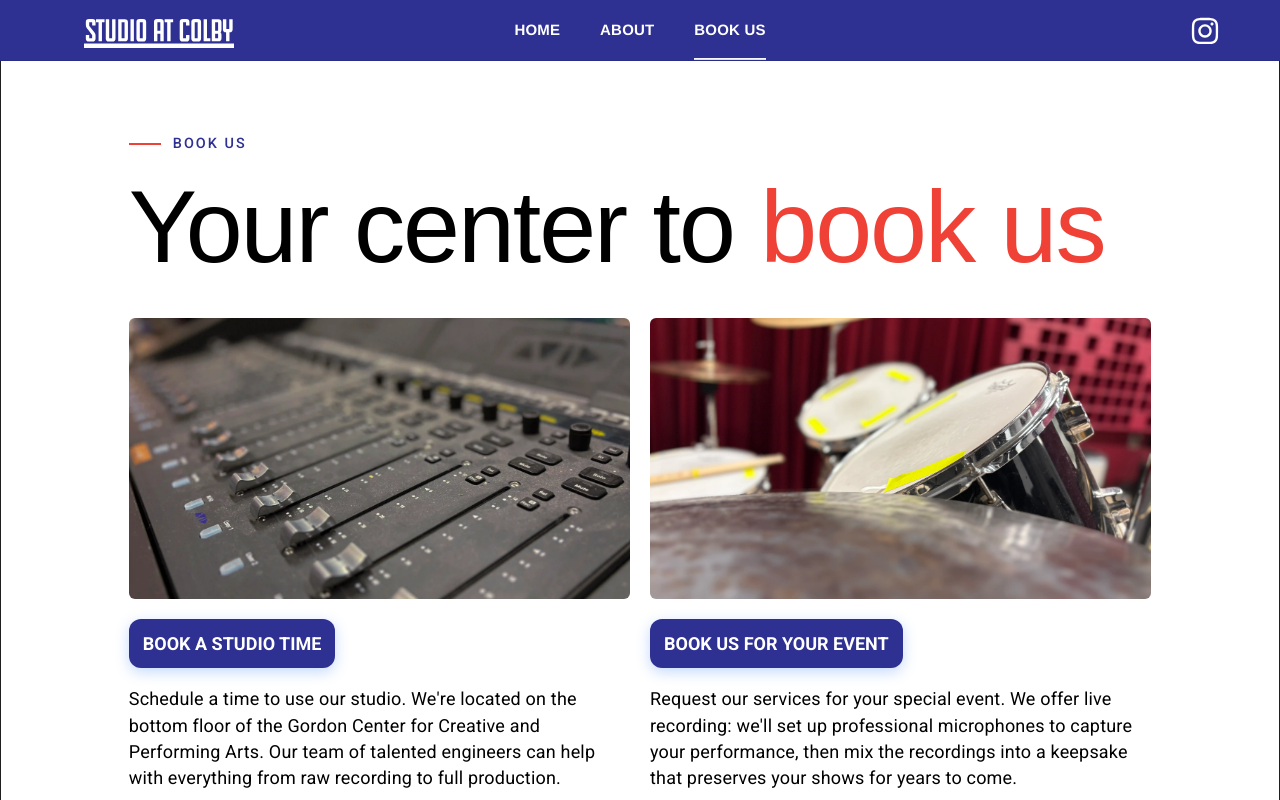
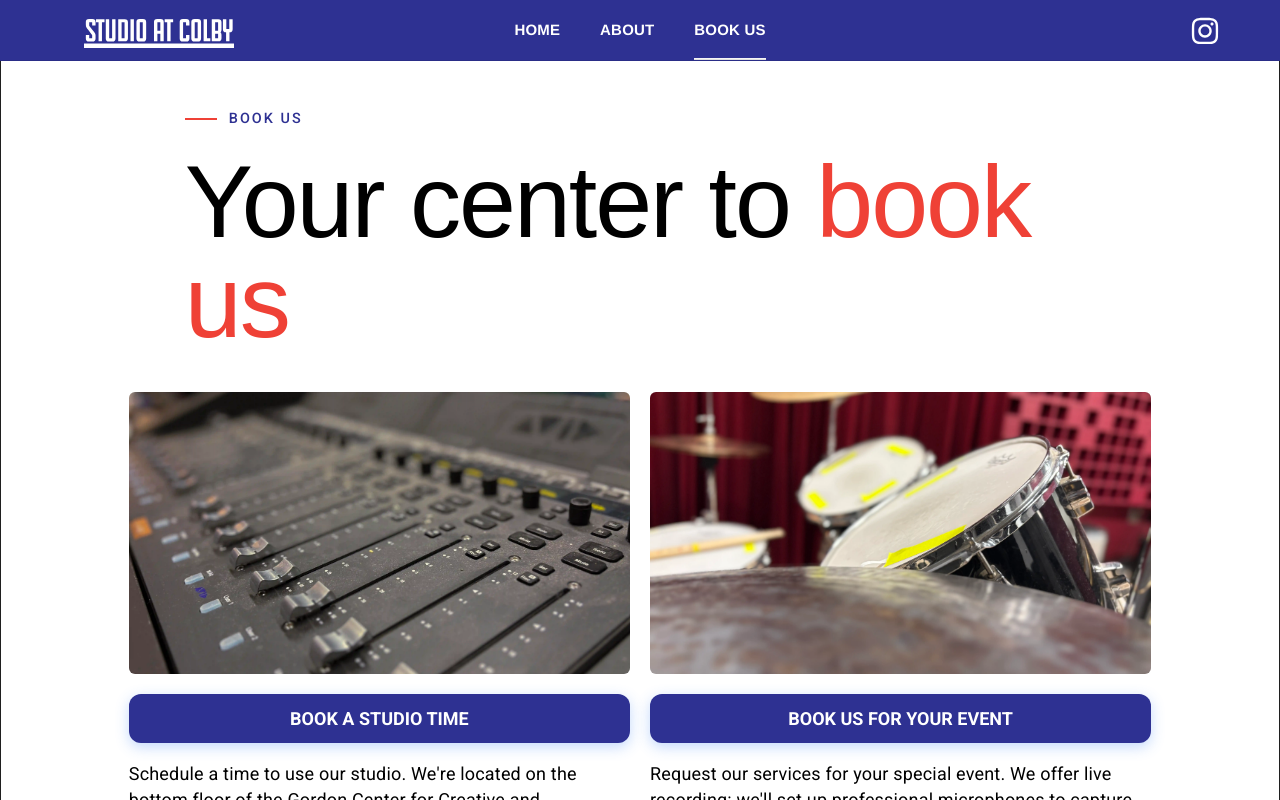
Before and after one commit to aduan48/Colby-Studio, a React (Vite) app in the folder colby-studio-web/: page /booking in a window 1280 px wide. Shown: the top 800 px of the page. Built offline with nearby package versions, Linux system fonts and the light colour scheme; a web font is replaced by a local one.

Commit message:
css changes

```diff
--- a/colby-studio-web/src/styles/BookingsPage.css
+++ b/colby-studio-web/src/styles/BookingsPage.css
@@ -1,15 +1,17 @@
 .bookings-page{
     padding: 0 10%;
-    min-height: 100vh;
+    margin-top: -2%;
 }
 
 .bookings-hero {
   position: relative;
-  padding: clamp(56px, 10vw, 60px) 0 56px;
+  padding:  0 56px;
   padding-top: 5%;
   padding-bottom: 0;
   overflow-x: clip;
   text-align: left;
+  max-width: 1200px;
+  margin: 0 auto;
 }
 
 .bookings-info{
@@ -50,7 +52,7 @@
 .booking-container {
   display: flex;
   flex-direction: column;
-  align-items: flex-start;   /* left-aligns the button and the text inside each box */
+  justify-content: center;
   text-align: left;
 }
 
@@ -70,7 +72,7 @@
   justify-content: flex-start;   /* was center */
   align-items: flex-start;
   max-width: 1200px;
-  margin: 40px 0;                /* was 40px 10% */
+  margin: 40px auto;                    /* was 40px 10% */
   padding: 0;                    /* was 0 20px */
   gap: 20px;
 }
--- a/colby-studio-web/src/styles/Hero2.css
+++ b/colby-studio-web/src/styles/Hero2.css
@@ -50,7 +50,6 @@
 
 /* ---------- Copy ---------- */
 .hero2-copy {
-  max-width: 1100px;
   text-align: left;
 }
 
@@ -64,7 +63,7 @@
 
 .hero2-accent {
   color: var(--accent);
-  -webkit-text-stroke: 2px #fff;
+  -webkit-text-stroke: 4px #fff;
   paint-order: stroke fill; /* draws the outline behind the fill so letters don't get thinner */
 }
 
```
Also changed, not shown: 2 other files (tests, documents, lock files or other folders).
